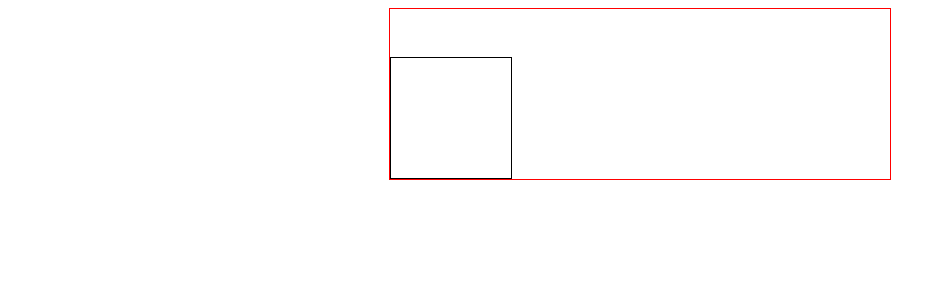
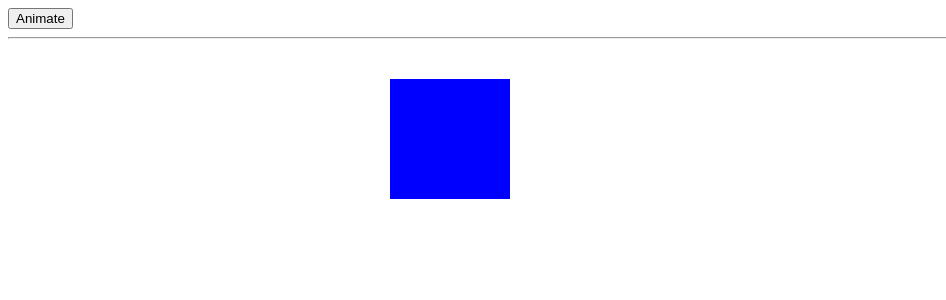
Before and after one commit to Iron-Cow/Angular-learn, an Angular app: page / in a window 1280 px wide. Shown: the top 300 px of the page, without its empty margins (0-946 px from the left). Built offline with nearby package versions, Linux system fonts and the light colour scheme.

Commit message:
animations template static

```diff
--- a/src/app/app.component.css
+++ b/src/app/app.component.css
@@ -1,15 +1,15 @@
 .wrap{
-  padding-top: 3rem;
+  padding-top: 2rem;
   width: 500px;
   margin: 0 auto;
-  border: 1px solid red;
+  /*border: 1px solid red;*/
+}
 
-}
 .box{
   width: 120px;
   height: 120px;
   display: flex;
   align-items: center;
   justify-content: center;
-  border: 1px solid black;
+  /*border: 1px solid black;*/
 }
--- a/src/app/app.component.html
+++ b/src/app/app.component.html
@@ -1,5 +1,7 @@
+<button (click)="animate()">Animate</button>
+<hr>
 <div class="wrap">
-  <div class="box">
-
-  </div>
+  <div class="box"
+  [@box]="boxState"
+  ></div>
 </div>
--- a/src/app/app.component.ts
+++ b/src/app/app.component.ts
@@ -1,10 +1,24 @@
 import { Component } from '@angular/core';
+import {trigger, state, style} from "@angular/animations";
 
 @Component({
   selector: 'app-root',
   templateUrl: './app.component.html',
-  styleUrls: ['./app.component.css']
+  styleUrls: ['./app.component.css'],
+  animations: [
+    trigger('box', [
+      state('start', style({ background: 'blue' })),
+      state('end', style({
+        background: 'red',
+        transform: 'scale(1.2)'
+      }))
+    ])
+  ]
 })
 export class AppComponent {
+  boxState = 'start';
 
+  animate() {
+    this.boxState = this.boxState === 'end' ? 'start' : 'end';
+  }
 }
```
